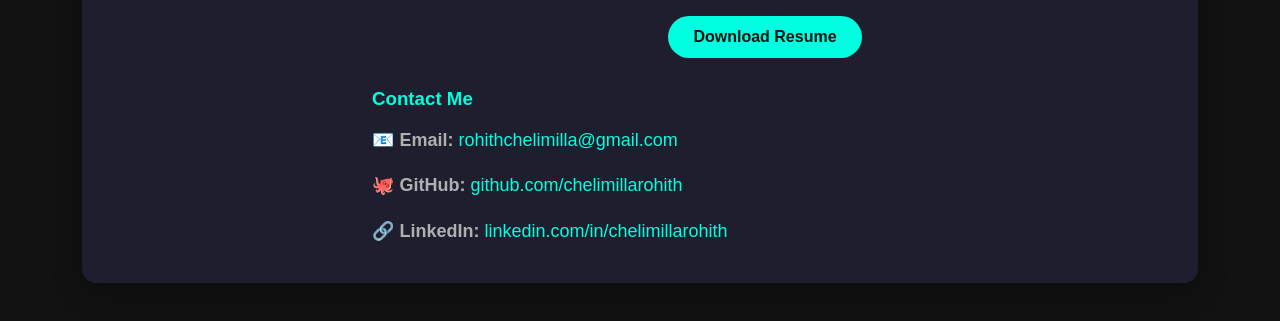
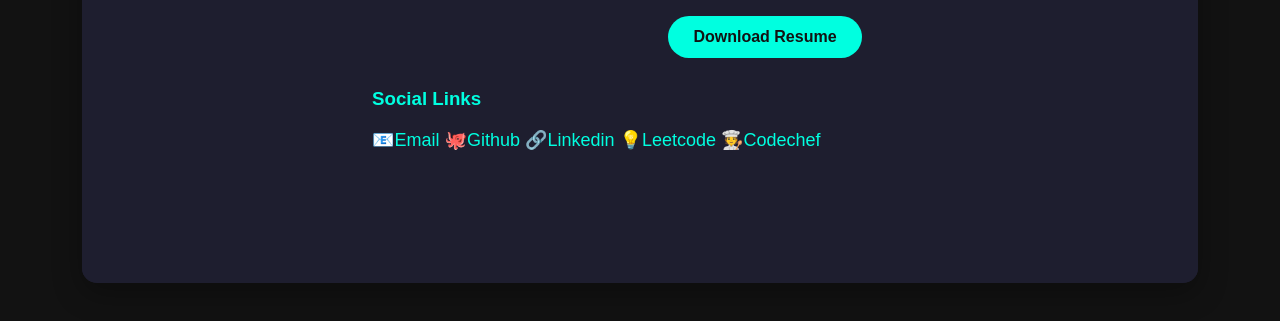
Before and after one commit to chelimillarohith/Rohith-s-portfolio, a plain HTML site: page index.html in a window 1280 px wide. Shown: the part 477-798 px from the top of the page. Drawn offline with Linux system fonts and the light colour scheme.

Commit message:
Update index.html

```diff
--- a/index.html
+++ b/index.html
@@ -1,3 +1,4 @@
+
 <!DOCTYPE html>
 <html lang="en">
 <head>
@@ -265,10 +266,13 @@
     <a href="https://drive.google.com/file/d/1yJeX5qOEbyKpS9ODXhCJH7vrVu4OlFPe/view?usp=drive_link" class="resume-button" target="_blank">Download Resume</a>
 
     <div style="margin-top: 30px; text-align: left;">
-        <h3 style="color: #00ffe0; margin-bottom: 15px;">Contact Me</h3>
-        <p>📧 <strong>Email:</strong> <a href="mailto:rohithchelimilla@gmail.com" class="contact-link">rohithchelimilla@gmail.com</a></p>
-        <p>🐙 <strong>GitHub:</strong> <a href="https://github.com/chelimillarohith" target="_blank" class="contact-link">github.com/chelimillarohith</a></p>
-        <p>🔗 <strong>LinkedIn:</strong> <a href="https://www.linkedin.com/in/rohith-chelimilla-9b45922a7/" target="_blank" class="contact-link">linkedin.com/in/chelimillarohith</a></p>
+        <h3 style="color: #00ffe0; margin-bottom: 15px;">Social Links</h3>
+        <p>📧<a href="mailto:rohithchelimilla@gmail.com" class="contact-link">Email</a>
+                    🐙<a href="https://github.com/chelimillarohith" target="_blank" class="contact-link">Github</a>
+                    🔗<a href="https://www.linkedin.com/in/rohith-chelimilla-9b45922a7/" target="_blank" class="contact-link">Linkedin</a>
+💡<a href="https://leetcode.com/u/chelimillarohith/" target="_blank" class="contact-link">Leetcode</a>
+    🧑‍🍳<a href="https://www.codechef.com/users/rohith1512" target="_blank" class="contact-link">Codechef</a></p>
+
     </div>
 </div>
 
@@ -369,6 +373,8 @@
                     <p>📧 <strong>Email:</strong> <a href="mailto:rohithchelimilla@gmail.com" class="contact-link">rohithchelimilla@gmail.com</a></p>
                     <p>🐙 <strong>GitHub:</strong> <a href="https://github.com/chelimillarohith" target="_blank" class="contact-link">github.com/chelimillarohith</a></p>
                     <p>🔗 <strong>LinkedIn:</strong> <a href="https://www.linkedin.com/in/rohith-chelimilla-9b45922a7/" target="_blank" class="contact-link">linkedin.com/in/chelimillarohith</a></p>
+<p>💡 <strong>LeetCode:</strong> <a href="https://leetcode.com/u/chelimillarohith/" target="_blank" class="contact-link">leetcode.com/users/chelimillarohith</a></p>
+    <p>🧑‍🍳 <strong>CodeChef:</strong> <a href="https://www.codechef.com/users/rohith1512" target="_blank" class="contact-link">codechef.com/users/chelimillarohith</a></p>
                 </div>
             </div>
         </div>
```
